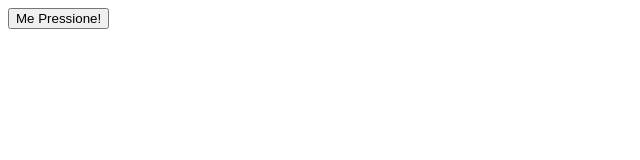
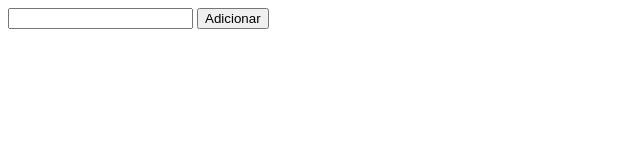
Before and after one commit to jader-germano/js-es6-nodejs-study, a plain HTML site: page index.html in a window 1280 px wide. Shown: the whole page, without its empty margins (0-640 px from the left). Drawn offline with Linux system fonts and the light colour scheme.

Commit message:
Formas de Referenciar tags da Dom

```diff
--- a/index.html
+++ b/index.html
@@ -7,7 +7,8 @@
 </head>
 <body>
 <div id="app">
-    <button onclick="mostrarAlerta()">Me Pressione!</button>
+    <input type="text" name="nome" id="nome" class="nome"/>
+    <button class="botao">Adicionar</button>
 </div>
 <script src="main.js"></script>
 </body>
--- a/main.js
+++ b/main.js
@@ -1,3 +1,10 @@
-function mostrarAlerta() {
-        alert('Botão foi clicado!')
-}
+// Formas de Referenciar tags da Dom
+var elementById = document.getElementById('nome');
+
+console.log(elementById);
+
+var elementsByTagName = document.getElementsByTagName('input')[0];
+console.log(elementsByTagName);
+
+var elementsByClassName= document.getElementsByClassName('nome')[0];
+console.log(elementsByClassName);
```
